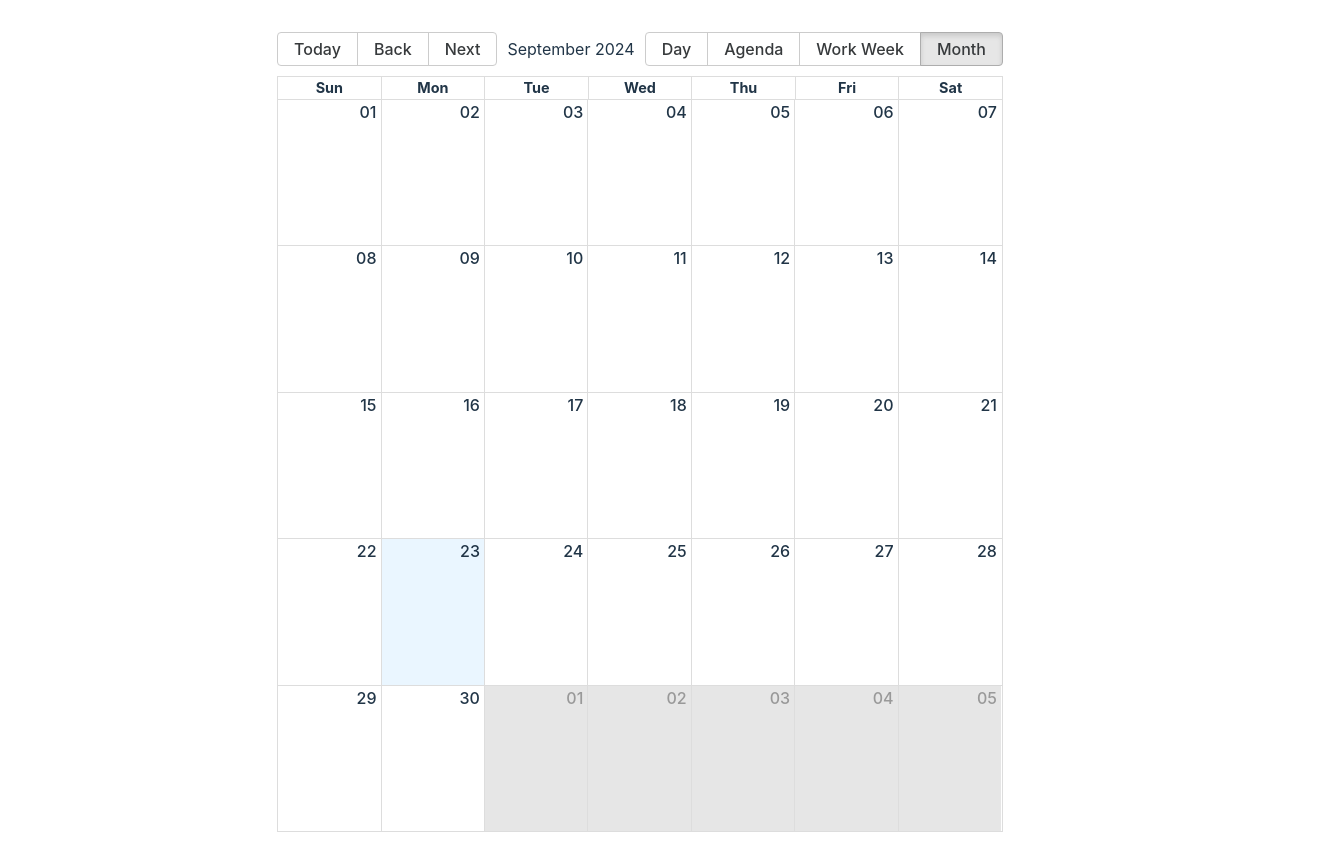
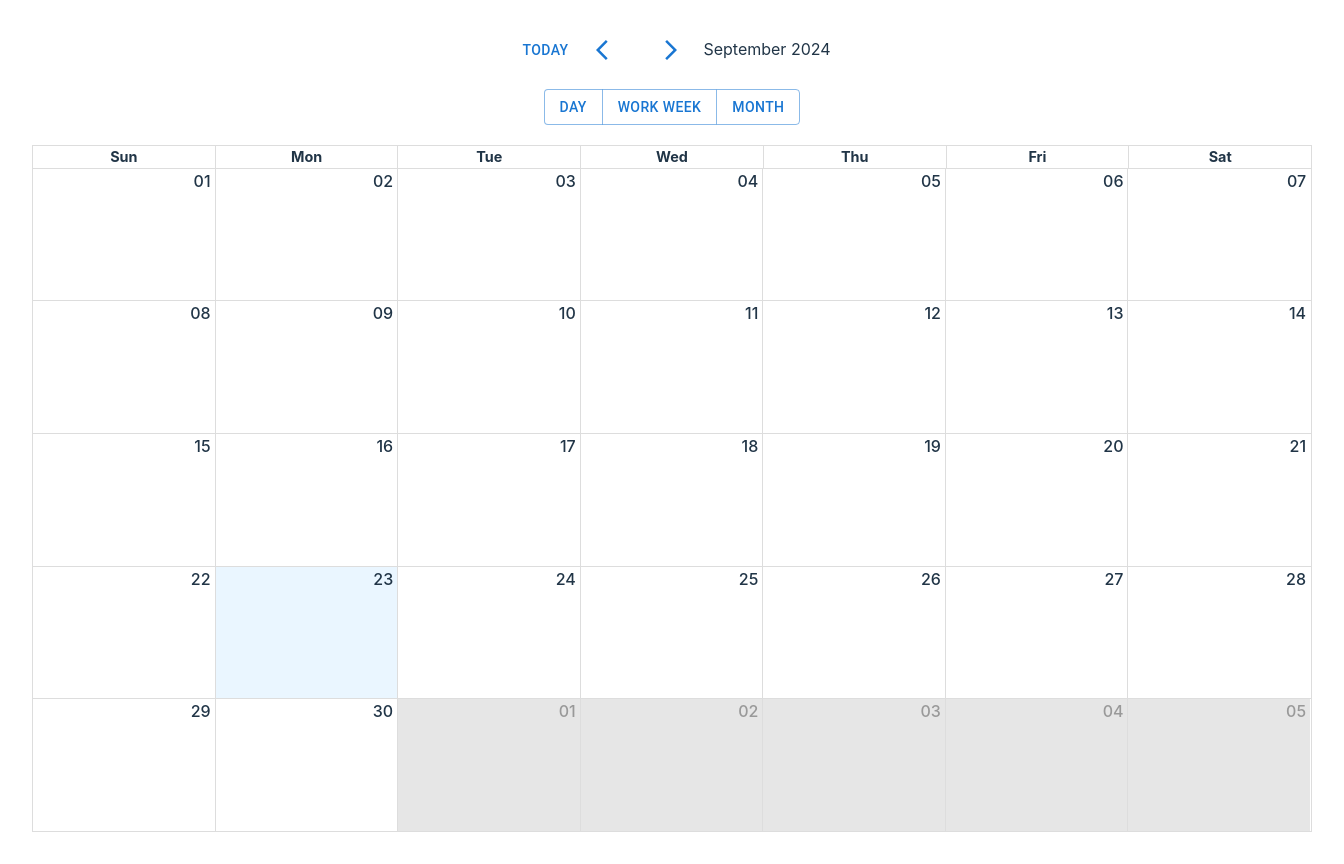
Before and after one commit to nrupalit/react-course, a React (Vite) app: page / in a window 1280 px wide. Shown: the whole page, 1344 px wide, since content can reach past the window. Built offline with nearby package versions, Linux system fonts and the light colour scheme.

Commit message:
Editing css

```diff
--- a/index.html
+++ b/index.html
@@ -5,7 +5,7 @@
   <meta charset="UTF-8" />
   <link rel="icon" type="image/svg+xml" href="/vite.svg" />
   <meta name="viewport" content="width=device-width, initial-scale=1.0" />
-  <title>Vite + React</title>
+  <title>Meeting scheduler</title>
 </head>
 
 <body>
--- a/package.json
+++ b/package.json
@@ -13,6 +13,7 @@
     "dependencies": {
         "@emotion/react": "^11.13.3",
         "@emotion/styled": "^11.13.0",
+        "@mui/icons-material": "^6.1.1",
         "@mui/material": "^6.1.1",
         "@mui/x-date-pickers": "^7.18.0",
         "@reduxjs/toolkit": "^2.2.7",
--- a/src/App.css
+++ b/src/App.css
@@ -43,7 +43,9 @@
 .meeting-name {
     margin-bottom: 15px;
 }
-
-/* .rbc-btn-group > button(:nth-child(2)) {
+.toolbar-container {
+    width: 100vw;
+}
+.filter-container {
     margin: 20px;
-} */
+}
--- a/src/components/CalenderModal.jsx
+++ b/src/components/CalenderModal.jsx
@@ -8,7 +8,7 @@ CalenderModal.propTypes = {
     close: PropTypes.string,
     submit: PropTypes.string,
     isModalOpen: PropTypes.bool,
-
+    handleClose: PropTypes.func
 }
 
 export default function CalenderModal({ title, body, close, submit, isModalOpen = false, handleClose }) {
--- /dev/null
+++ b/src/components/CustomToolbar.jsx
@@ -0,0 +1,37 @@
+/* eslint-disable react/prop-types */
+import ArrowBackIosIcon from '@mui/icons-material/ArrowBackIos';
+import ArrowForwardIosIcon from '@mui/icons-material/ArrowForwardIos';
+import { Button, ButtonGroup } from '@mui/material';
+import { Navigate, Views } from 'react-big-calendar';
+
+export default function CustomToolbar(props) {
+    const navigate = action => {
+        // eslint-disable-next-line react/prop-types
+        props.onNavigate(action)
+    }
+    const customToolBar = action => {
+        props.onView(action)
+    }
+    return (
+        <div className="toolbar-container">
+
+            <div className="rbc-btn-group">
+                <Button onClick={navigate.bind(null, Navigate.TODAY)}>Today</Button>
+                <Button onClick={navigate.bind(null, Navigate.PREVIOUS)}><ArrowBackIosIcon /></Button>
+                <Button onClick={navigate.bind(null, Navigate.NEXT)}><ArrowForwardIosIcon /></Button>
+
+                <label className='label-date'>{props?.label}</label>
+            </div>
+
+            <div className="filter-container">
+                <ButtonGroup>
+                    <Button onClick={customToolBar.bind(null, Views.DAY)}><span>Day</span></Button>
+                    <Button onClick={customToolBar.bind(null, Views.WORK_WEEK)}><span>Work week</span></Button>
+                    <Button onClick={customToolBar.bind(null, Views.MONTH)}><span>Month</span></Button>
+                </ButtonGroup>
+
+
+            </div>
+        </div >
+    )
+}
--- a/src/components/DashboardCalender.jsx
+++ b/src/components/DashboardCalender.jsx
@@ -7,6 +7,7 @@ import CalenderModal from "./CalenderModal";
 import EventForm from "./EventForm";
 import { eventAction, modalAction } from "../redux/actions";
 import ViewEvent from "./ViewEvent";
+import CustomToolbar from "./CustomToolbar";
 
 moment.locale("en-GB");
 const localizer = momentLocalizer(moment);
@@ -64,6 +65,9 @@ export default function DashboardCalendar() {
         style={{ height: "100vh" }}
         onSelectEvent={(event) => handleSelectEvent(event)}
         onSelectSlot={handleSelect}
+        components={{
+          toolbar: CustomToolbar
+        }}
       />
 
     </>
```
Also changed, not shown: 1 other file (tests, documents, lock files or other folders).
